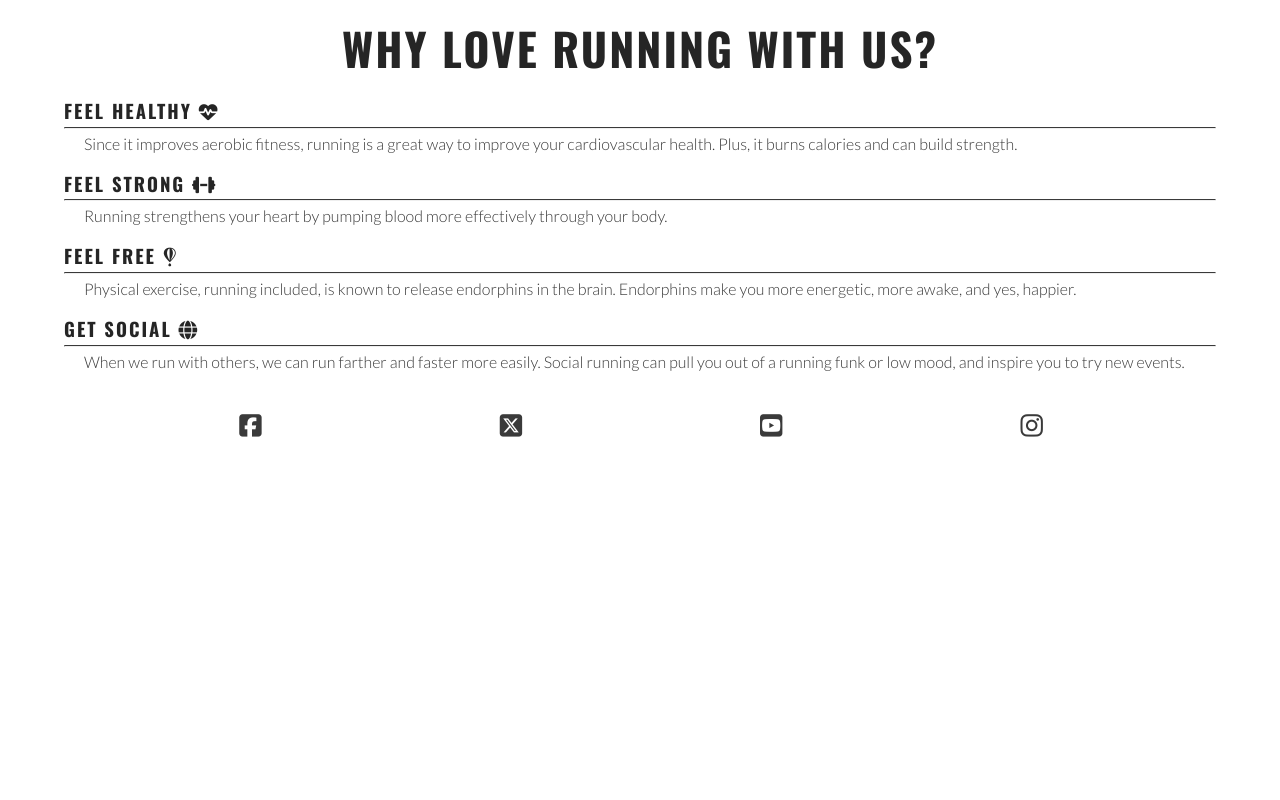
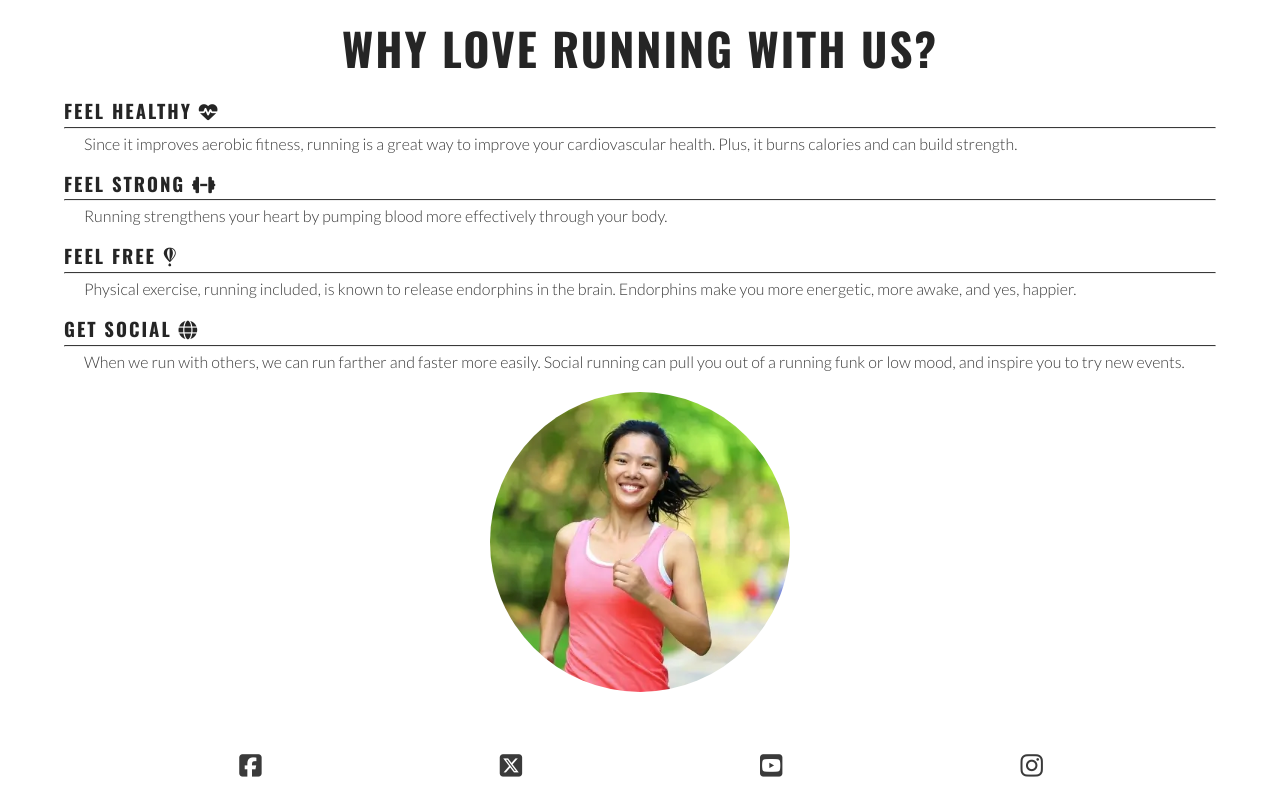
Before and after one commit to SADGHOBLIN/love-running, a plain HTML site: page index.html in a window 1280 px wide. Shown: the part 684-1484 px from the top of the page. Before the commit the page ends 1144 px from the top, so only its background shows below. Drawn offline with nearby package versions, Linux system fonts and the light colour scheme.

Commit message:
Add circular image to reasons section

```diff
--- a/assets/css/styles.css
+++ b/assets/css/styles.css
@@ -144,6 +144,22 @@ main {
     padding: 0 20px;
 }
 
+#benefits-image {
+    display: flex;
+    align-items: center;
+    justify-content: center;
+}
+
+#circle-cover-bg {
+    background: url(../images/reasons-image.webp) no-repeat center top / cover;
+    height: 90vw;
+    width: 90vw;
+    margin-bottom: 20px;
+    border-radius: 50%;
+    max-width: 300px;
+    max-height: 300px;
+}
+
 /* Footer */
 #social-networks {
     text-align: center;
--- a/index.html
+++ b/index.html
@@ -71,6 +71,9 @@
                         <p>When we run with others, we can run farther and faster more easily. Social running can pull you out of a running funk or low mood, and inspire you to try new events.</p>
                     </div>
                 </div>
+                <div id="benefits-image">
+                    <div id="circle-cover-bg"></div>
+                </div>
             </div>
 
         </section>
```
Also changed, not shown: assets/images/reasons-image.webp (added).
